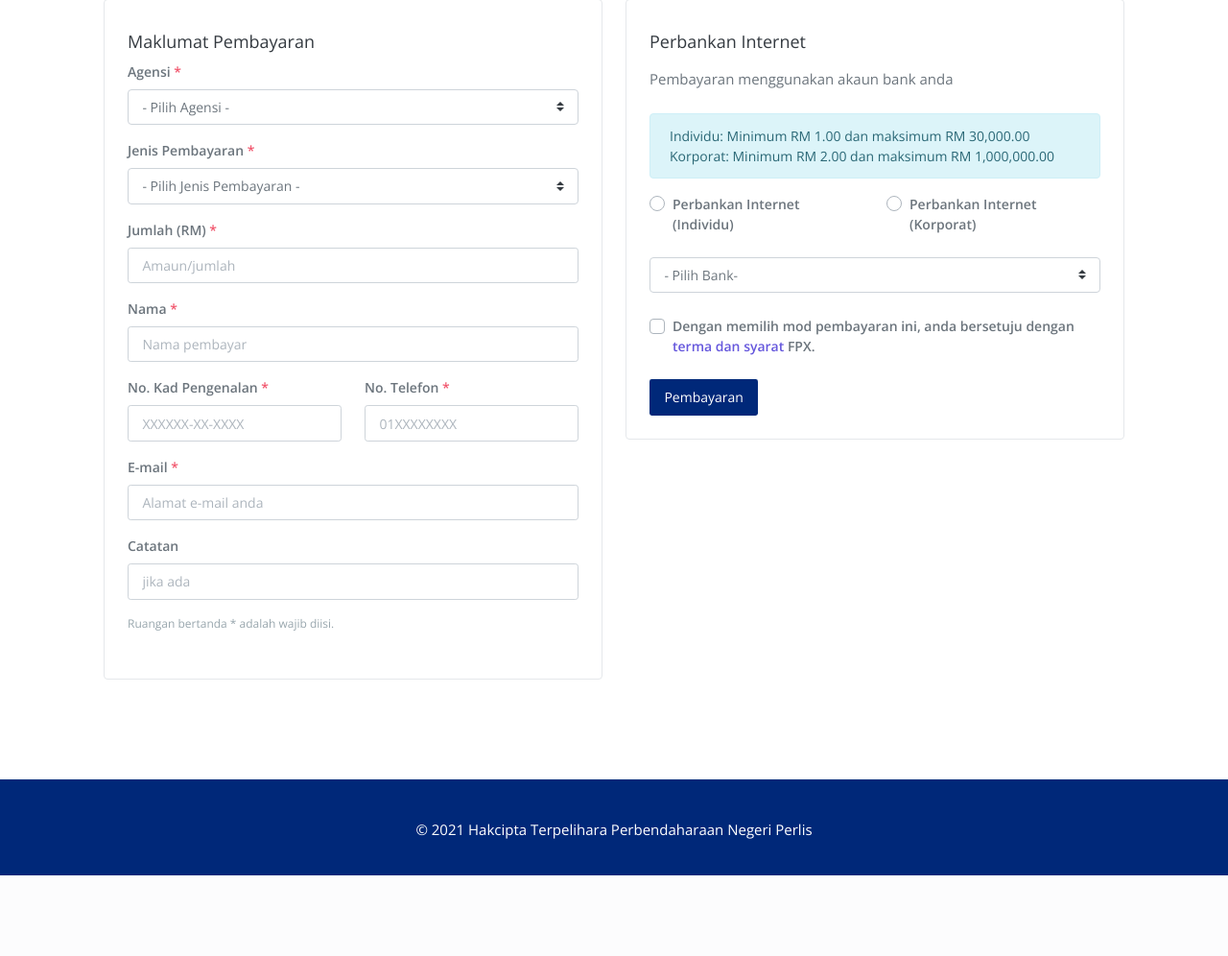
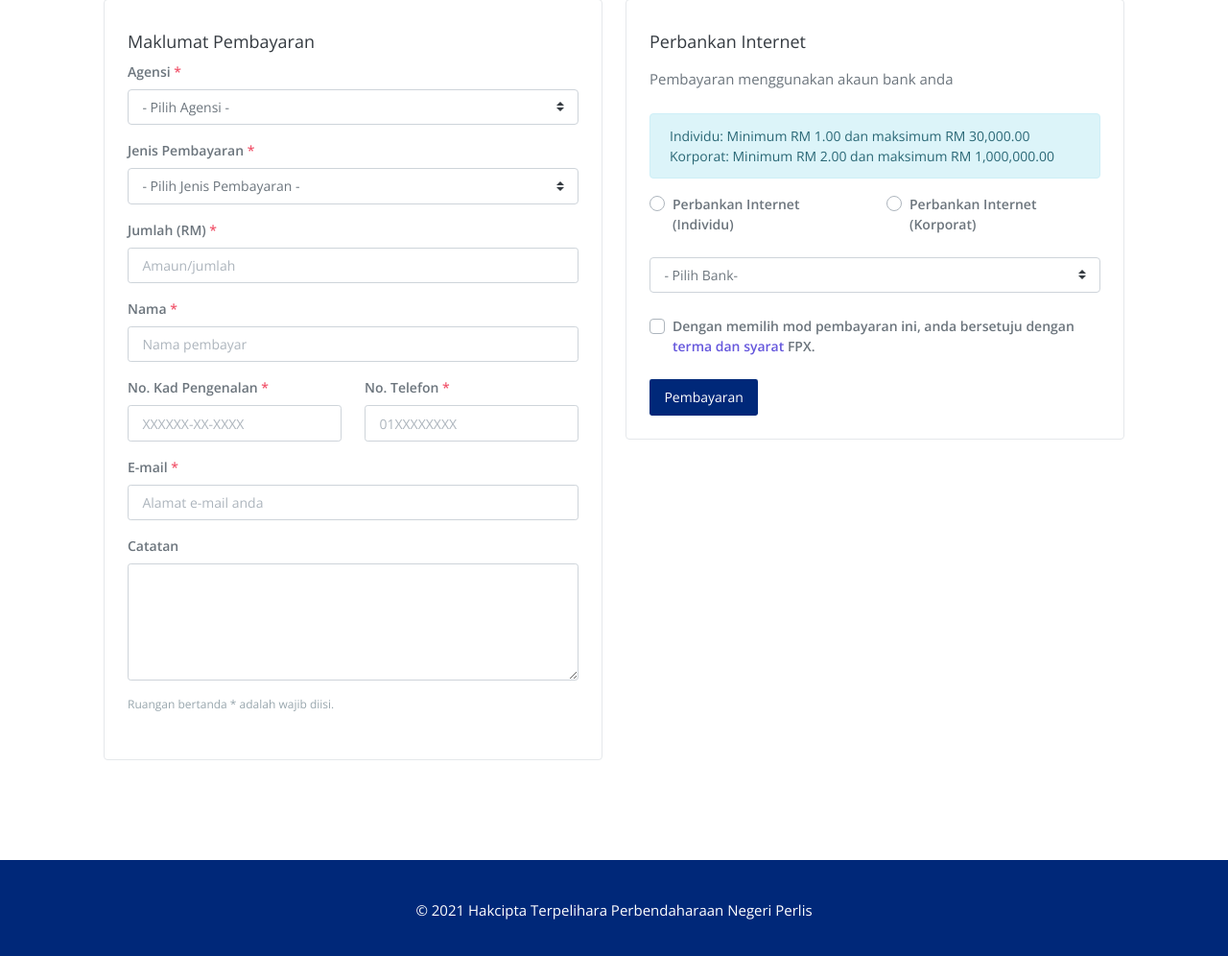
Before and after one commit to lavasystems/demo-epayment, a PHP site: page /bayar.php in a window 1280 px wide. Shown: the part 304-1300 px from the top of the page at 96% size. Before the commit the page ends 1216 px from the top, so only its background shows below. Run offline with PHP 8.4, Linux system fonts and the light colour scheme; data that the repository does not hold is empty; some libraries are stand-ins or nearby versions.

Commit message:
Increase catatan textarea
Signed-off-by: Fadli Saad <fadlisaad@gmail.com>

```diff
--- a/bayar.php
+++ b/bayar.php
@@ -135,7 +135,7 @@ if($config['fpx']['environment'] == 'Staging'){
                                     </div>
                                     <div class="form-group">
                                         <label for="catatan">Catatan</label>
-                                        <input type="text" class="form-control" name="catatan" placeholder="jika ada">
+                                        <textarea class="form-control" name="catatan" rows="5"></textarea>
                                     </div>
                                     <div class="form-group" id="alamat" style="display:none;">
                                         <label for="alamat">Alamat Rumah (Harumanis) <span class="text-danger">*</span></label>
```
